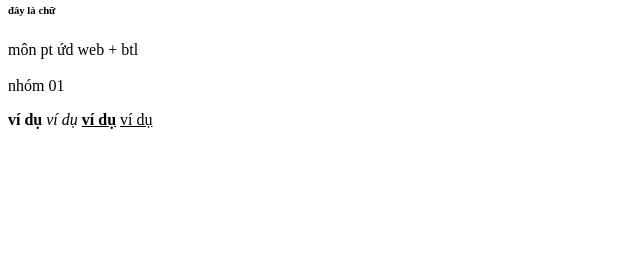
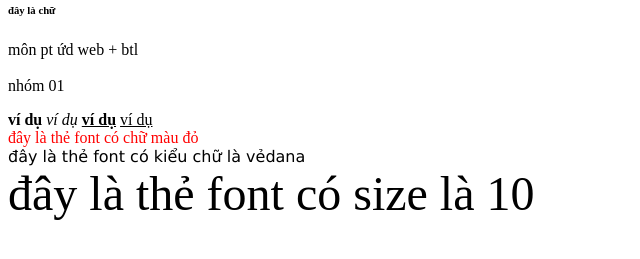
Before and after one commit to minhlong102/2321050137, a plain HTML site: page bai1/bai1.html in a window 1280 px wide. Shown: the part 139-398 px from the top of the page, without its empty margins (0-640 px from the left). Drawn offline with Linux system fonts and the light colour scheme.

Commit message:
Update bai1.html

```diff
--- a/bai1/bai1.html
+++ b/bai1/bai1.html
@@ -30,6 +30,42 @@
         <!-- thẻ i để viết ngiêng -->
         <i>ví dụ</i>
         <!-- thẻ u để viết gạch chân  -->
-       <b><u>ví dụ</u></b> <u>ví dụ</u>
+       <b><u>ví dụ</u></b> <u>ví dụ</u> <br>
+
+        <font color="red">đây là thẻ font có chữ màu đỏ</font><br>
+        <font face="verdana">đây là thẻ font có kiểu chữ là vẻdana</font><br>
+        <font size="10">đây là thẻ font có size là 10</font>
+
+
+
+
+
+
+
+
+
+
+
+
+
+
+
+
+
+
+
+
+
+
+
+
+
+
+
+
+
+
+
+
     </body>
 </html>
```
